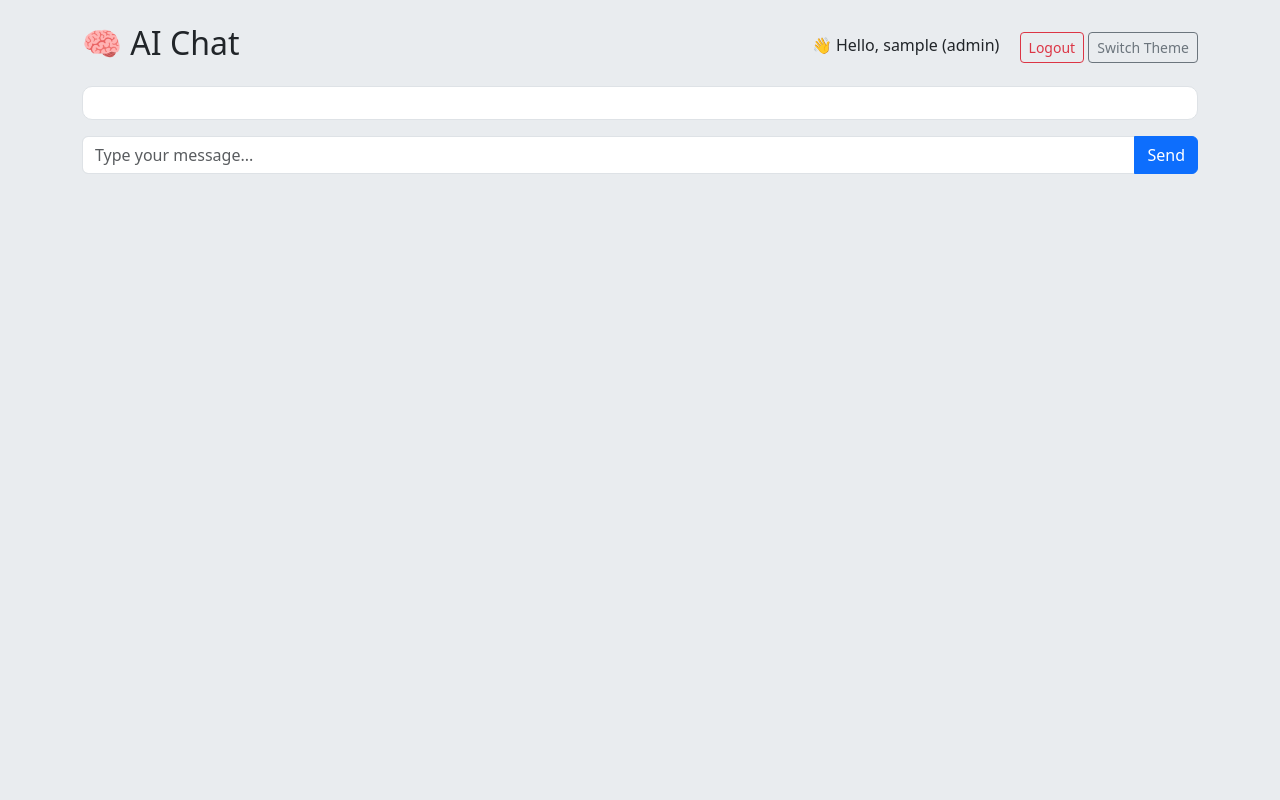
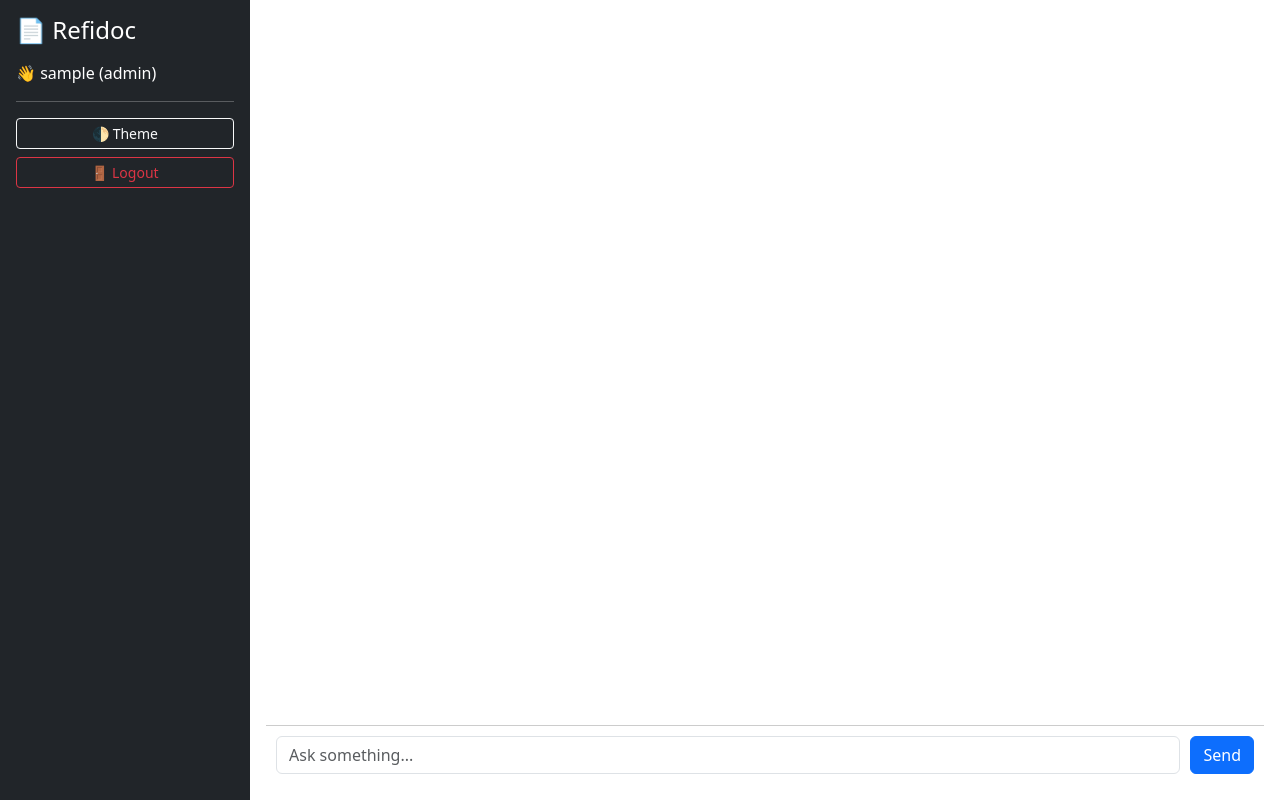
Before and after one commit to LONGMANKE/RefiDoc, a Flask app: template frontend/templates/chat.html in a window 1280 px wide. Run offline with Flask 3, Linux system fonts and the light colour scheme; the template is opened without the code that fills it: most values are stand-ins (such as "Sample title", 1, 10 or a date in 2020).

Commit message:
Initial commit for RapidRef

```diff
--- a/frontend/templates/chat.html
+++ b/frontend/templates/chat.html
@@ -2,55 +2,122 @@
 <html lang="en" data-bs-theme="{{ theme }}">
 <head>
   <meta charset="UTF-8">
-  <title>Chat</title>
+  <title>Refidoc Chat</title>
+  <meta name="viewport" content="width=device-width, initial-scale=1">
   <link href="https://cdn.jsdelivr.net/npm/bootstrap@5.3.0/dist/css/bootstrap.min.css" rel="stylesheet">
   <style>
-    .chat-box {
-      max-height: 70vh;
+    body, html {
+      height: 100%;
+      margin: 0;
+      overflow: hidden;
+    }
+    .chat-wrapper {
+      display: flex;
+      height: 100vh;
+    }
+    .sidebar {
+      width: 250px;
+      background-color: var(--bs-dark);
+      color: white;
+      padding: 1rem;
       overflow-y: auto;
+    }
+    .sidebar h4 {
+      color: #fff;
+      margin-bottom: 1rem;
+    }
+    .chat-container {
+      flex: 1;
+      display: flex;
+      flex-direction: column;
       padding: 1rem;
-      border: 1px solid #dee2e6;
-      border-radius: 10px;
-      background-color: var(--bs-body-bg);
+      overflow: hidden;
     }
-    .message.user { text-align: right; }
-    .message.assistant { text-align: left; }
-    .timestamp { font-size: 0.75rem; color: gray; }
+    .chat-history {
+      flex: 1;
+      overflow-y: auto;
+      padding-right: 10px;
+    }
+    .chat-message.user {
+      text-align: right;
+    }
+    .chat-message.assistant {
+      text-align: left;
+    }
+    .chat-bubble {
+      display: inline-block;
+      padding: 10px 15px;
+      border-radius: 15px;
+      margin-bottom: 10px;
+      max-width: 80%;
+    }
+    .user .chat-bubble {
+      background-color: #0d6efd;
+      color: white;
+    }
+    .assistant .chat-bubble {
+      background-color: #e9ecef;
+      color: black;
+    }
+    .chat-input {
+      border-top: 1px solid #ccc;
+      padding: 10px;
+    }
+    .chat-input form {
+      display: flex;
+      gap: 10px;
+    }
+    .chat-input input {
+      flex: 1;
+    }
+    .scrollable {
+      scroll-behavior: smooth;
+    }
   </style>
 </head>
-<body class="bg-body-secondary">
-  <div class="container mt-4">
-    <div class="d-flex justify-content-between align-items-center mb-3">
-      <h2>🧠 AI Chat</h2>
-      <div>
-        <span class="me-3">👋 Hello, {{ username }} ({{ role }})</span>
-        <a href="{{ url_for('logout') }}" class="btn btn-sm btn-outline-danger">Logout</a>
-        <a href="{{ url_for('toggle_theme') }}" class="btn btn-sm btn-outline-secondary">Switch Theme</a>
+<body class="bg-body">
+  <div class="chat-wrapper">
+    <!-- Sidebar -->
+    <div class="sidebar">
+      <h4>📄 Refidoc</h4>
+      <p>👋 {{ username }} ({{ role }})</p>
+      <hr>
+      <a href="{{ url_for('toggle_theme') }}" class="btn btn-sm btn-outline-light w-100 mb-2">🌓 Theme</a>
+      <a href="{{ url_for('logout') }}" class="btn btn-sm btn-outline-danger w-100 mb-2">🚪 Logout</a>
       {% if role == "admin" %}
-          <a href="{{ url_for('upload') }}" class="btn btn-sm btn-outline-primary">Upload Docs</a>
+        <a href="{{ url_for('upload') }}" class="btn btn-sm btn-outline-primary w-100">📤 Upload Docs</a>
       {% endif %}
     </div>
-    </div>
 
-    <div class="chat-box mb-3">
+    <!-- Main Chat -->
+    <div class="chat-container">
+      <div class="chat-history scrollable" id="chat-history">
         {% for msg in messages %}
-        <div class="message {{ msg.role }}">
-          <div class="alert {{ 'alert-primary' if msg.role == 'user' else 'alert-success' }}">
-            {{ msg.content|safe }}
-          </div>
-          <div class="timestamp">
-            <span>{{ msg.role.capitalize() }}</span> • {{ msg.timestamp.strftime("%Y-%m-%d %H:%M:%S") }}
+          <div class="chat-message {{ msg.role }}">
+            <div class="chat-bubble">{{ msg.content | safe }}</div>
+            <div class="small text-muted">
+              {{ msg.role.capitalize() }} • {{ msg.timestamp.strftime("%Y-%m-%d %H:%M") }}
             </div>
           </div>
         {% endfor %}
       </div>
 
+      <!-- Input -->
+      <div class="chat-input">
         <form method="POST">
-      <div class="input-group">
-        <input type="text" name="prompt" class="form-control" placeholder="Type your message..." required>
+          <input type="text" name="prompt" class="form-control" placeholder="Ask something..." required>
           <button type="submit" class="btn btn-primary">Send</button>
-      </div>
         </form>
       </div>
+    </div>
+  </div>
+
+  <script>
+    // Scroll to bottom on load
+    window.onload = () => {
+      const chat = document.getElementById("chat-history");
+      chat.scrollTop = chat.scrollHeight;
+    };
+  </script>
 </body>
 </html>
```
Lines whose indentation alone changed are shown as unchanged.
